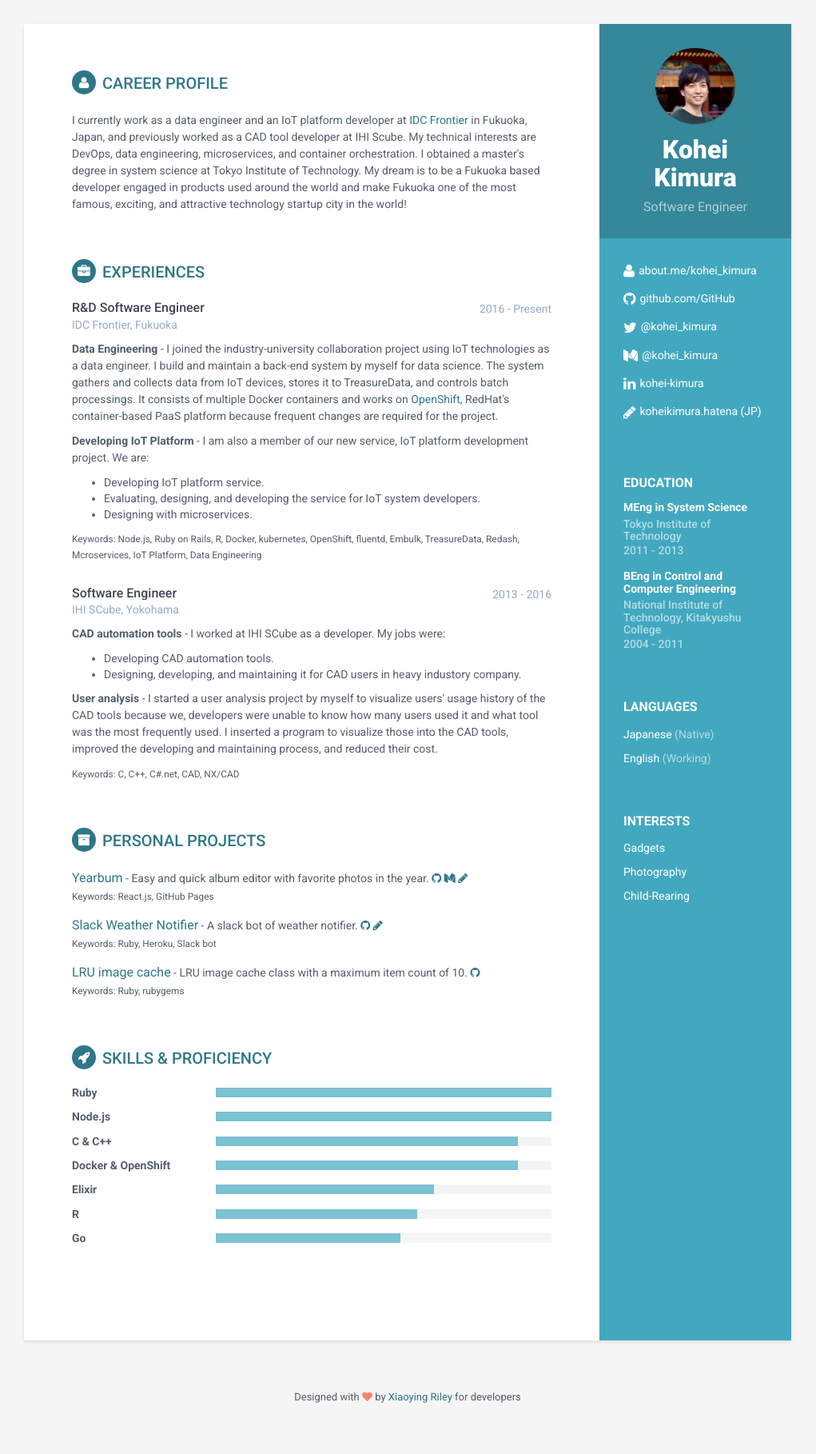
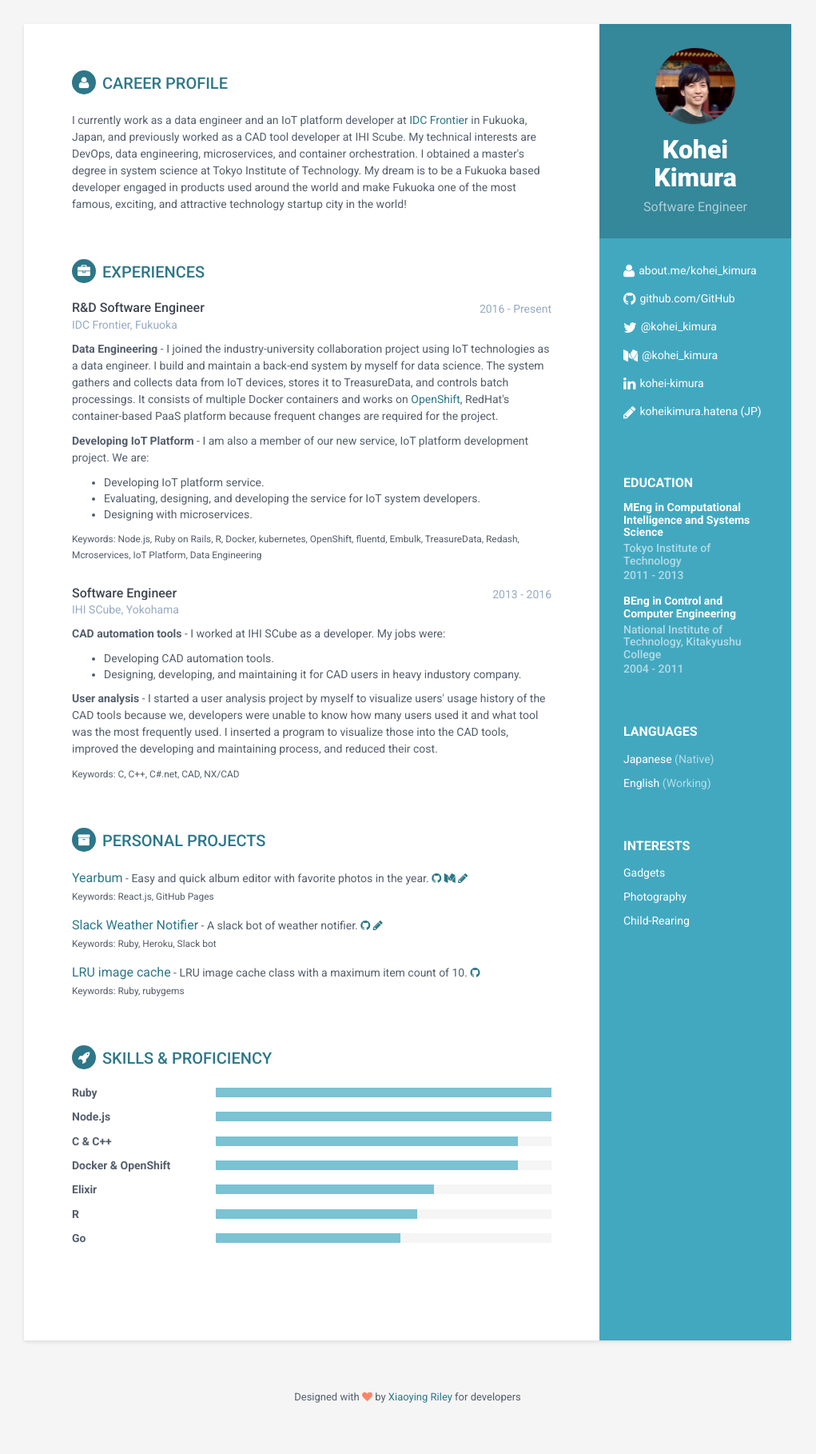
Before and after one commit to cohhei/cohhei.github.io, a Jekyll site: the page built from index.md, in a window 1280 px wide. Shown: the whole page at 80% size, without its empty margins (130-1151 px from the left). Built offline with Jekyll 4.4.1, drawn with Linux system fonts in a browser that asks for light colours.

Commit message:
fix degree

```diff
--- a/_includes/education.html
+++ b/_includes/education.html
@@ -1,7 +1,7 @@
 <div class="education-container container-block">
 <h2 class="container-block-title">Education</h2>
 <div class="item">
-    <h4 class="degree">MEng in System Science</h4>
+    <h4 class="degree">MEng in Computational Intelligence and Systems Science</h4>
     <h5 class="meta">Tokyo Institute of Technology</h5>
     <div class="time">2011 - 2013</div>
 </div><!--//item-->
```
